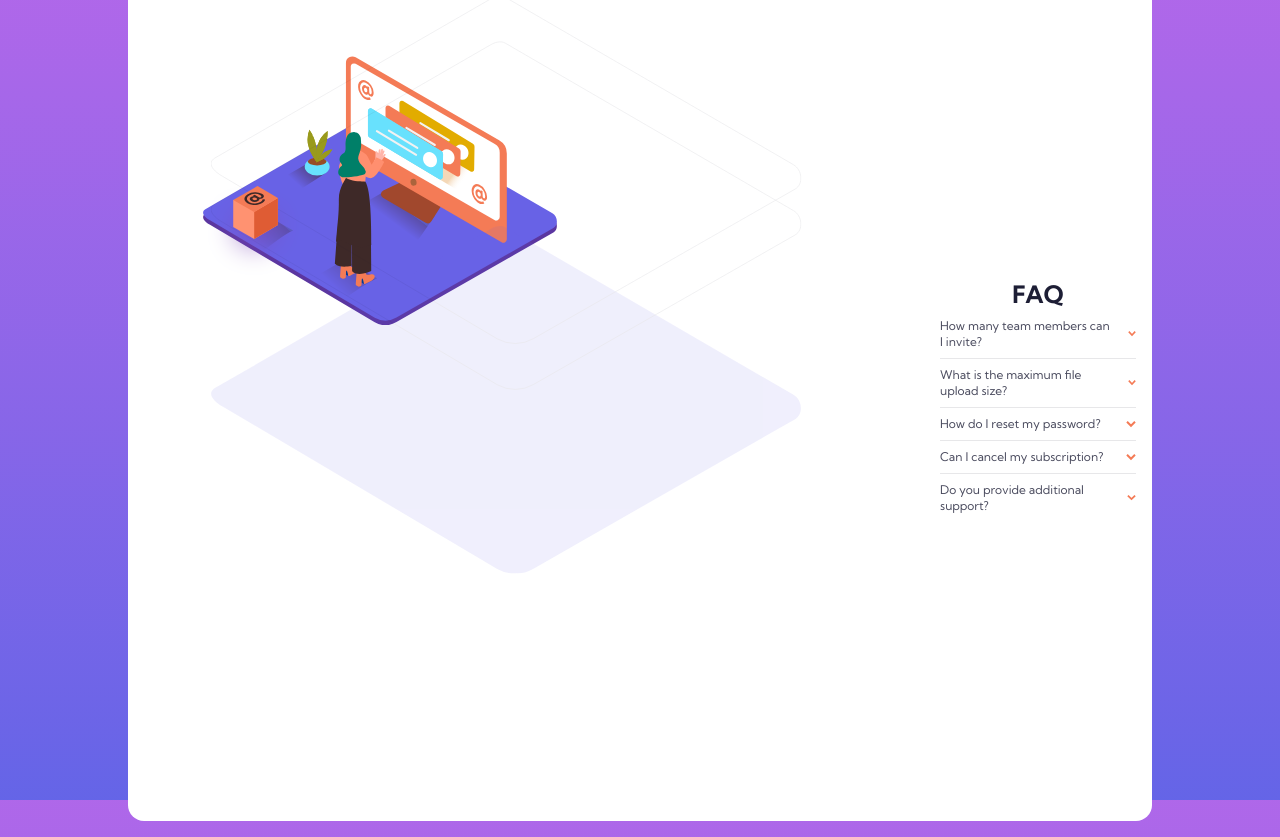
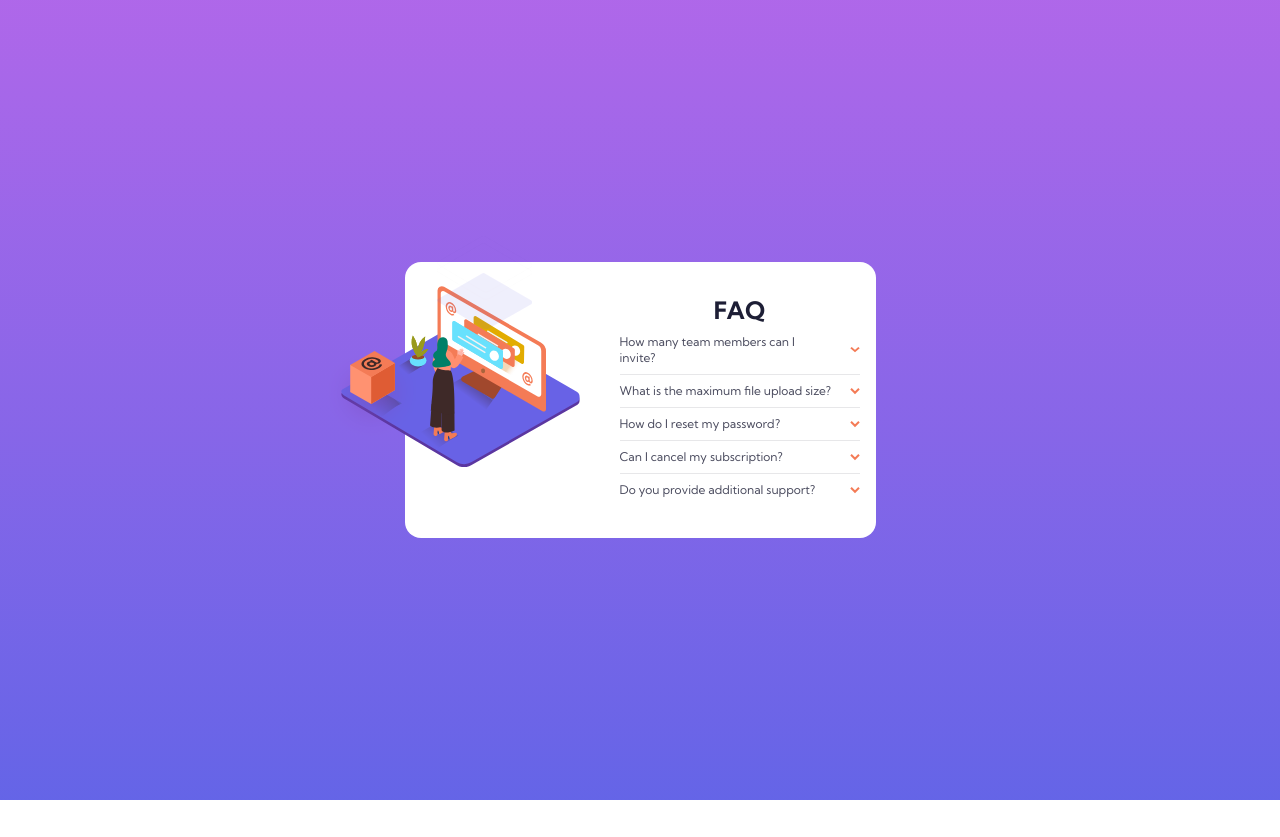
Before and after one commit to PJxDev/faq-accordion-card, a Next.js app: page / in a window 1280 px wide. After the commit the page ends 800 px from the top, so only its background shows below. Built offline with nearby package versions, Linux system fonts and the light colour scheme.

Commit message:
next, overflow

```diff
--- a/pages/index.js
+++ b/pages/index.js
@@ -60,7 +60,7 @@ export default function Home() {
           <Image
             alt="Woman with a blackboard"
             src={img2}
-            className="absolute sm:scale-0 sm:top-[-8.5rem] md:scale-75"
+            className="sm:absolute sm:scale-0 sm:top-[-8.5rem] md:absolute md:scale-125 md:right-14 "
           />
           <Image
             alt="Shadow of the picture"
@@ -70,12 +70,12 @@ export default function Home() {
           <Image
             alt="Shadow of the picture"
             src={sha2}
-            className="sm:absolute sm:scale-0 sm:-top-8 md:relative md:scale-75 md:bottom-28 md:right-8"
+            className="sm:absolute sm:scale-0 sm:-top-8 md:absolute md:scale-50 md:bottom-28 md:right-8"
           />
           <Image
             alt="Shadow of the picture"
             src={box}
-            className="sm:absolute sm:scale-0 md:absolute md:scale-50 top-32 left-4"
+            className="sm:absolute sm:scale-0 md:relative md:scale-50 top-0 right-36"
           />
         </header>
         <section className="max-w-[15rem] flex flex-col gap-2 text-darkGrayishBlue text-left">
```
